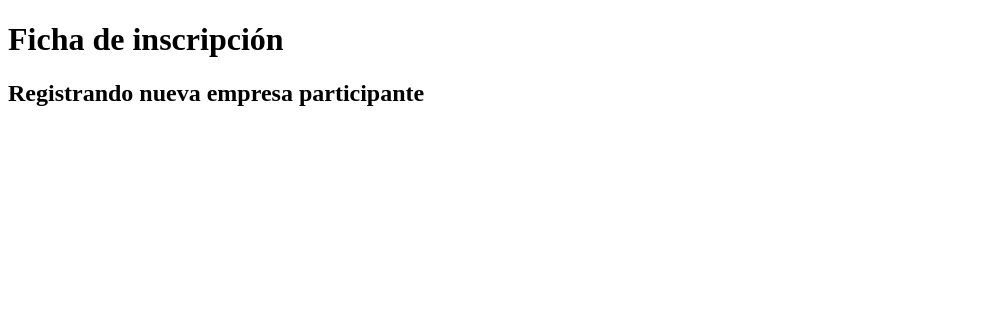
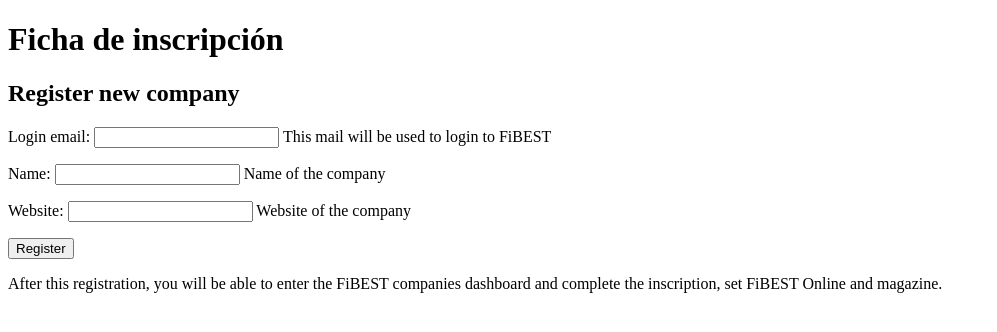
Before and after one commit to LBGValladolid/fibest, a Django app: page /inscription/ in a window 1280 px wide. Shown: the top 332 px of the page, without its empty margins (0-997 px from the left). Run offline with Django 3.2, Linux system fonts and the light colour scheme.

Commit message:
Company registration

```diff
--- a/docker-compose.yml
+++ b/docker-compose.yml
@@ -3,7 +3,7 @@ version: "3.6"
 services:
 
  postgres:
-  image: postgres:11.4
+  image: postgres:11.5
   restart: always
   environment:
    POSTGRES_USER: postgres
--- a/fibest/models/company.py
+++ b/fibest/models/company.py
@@ -1,27 +1,26 @@
 from django.db import models
 
 class Company(models.Model):
-    login = models.EmailField()
+    login = models.EmailField("Login email", help_text="This mail will be used to login to FiBEST")
     login_code = models.CharField(max_length=15)
 
-    name = models.CharField(max_length=200)
-    logo = models.ImageField()
-    link = models.URLField()
+    name = models.CharField("Name", max_length=200, help_text="Name of the company")
+    link = models.URLField("Website", help_text="Website of the company")
 
-    # PERFILES, tener checkboxes (MANY to MANY)
+class Magazine(models.Model):
+    company = models.ForeignKey(Company, models.CASCADE)
+    publi_magazine = models.ImageField("Image for magazine", help_text="Ideal size TBD")
+    name_magazine = models.CharField("Name of the company (magazine)", max_length=200)
+    activity_magazine = models.CharField("Activity of the company (magazine)", max_length=500)
+    search_magazine = models.CharField("What is your company looking for? (magazine)", max_length=2500)
+    year_magazine = models.IntegerField("Year of foundation (magazine)")
+    workers_magazine = models.IntegerField("Number of workers (magazine)")
+    location_magazine = models.CharField("Location (magazine)",max_length=500)
+    internships_magazine = models.CharField("Magazine text for internships", max_length=2500)
+    message_magazine = models.TextField("Magazine message (big text)")
 
-    # Magazine
-    publi_magazine = models.ImageField()
-    name_magazine = models.CharField(max_length=200)
-    activity_magazine = models.CharField(max_length=500)
-    search_magazine = models.CharField(max_length=2500)
-    year_magazine = models.IntegerField()
-    workers_magazine = models.IntegerField()
-    location_magazine = models.CharField(max_length=500)
-    internships_magazine = models.CharField(max_length=2500)
-    message_magazine = models.TextField()
-
-    #Contact
+class Stand(models.Model):
+    company = models.ForeignKey(Company, models.CASCADE)
     email_contact = models.EmailField()
     person_contact = models.CharField(max_length=200)
     phone_contact = models.CharField(max_length=15)
@@ -30,11 +29,12 @@ class Company(models.Model):
     facebook = models.URLField(blank=True)
     instagram = models.URLField(blank=True)
     youtube = models.URLField(blank=True)
-
-    # FiBEST Online
     message_stand = models.TextField()
     video_stand = models.URLField(blank=True)
 
+class Forum(models.Model):
+    company = models.ForeignKey(Company, models.CASCADE)
+    logo = models.ImageField("Logo", help_text="Logo for the website, ideal size is 200x100 pixels")
     # Stand
     stand_name = models.CharField(max_length=200)
 
--- a/fibest/templates/inscription.html
+++ b/fibest/templates/inscription.html
@@ -7,9 +7,20 @@
     <body>
         <h1>Ficha de inscripción</h1>
         {% if company %}
-        <h2>Editando la ficha de {{ company.name }}</h2>
+        <h2>Editing company {{ company.name }}</h2>
+        <form method="POST">
+            {% csrf_token %}
+            {{ form.as_p }}
+            <input type="submit" value="Save">
+        </form>
         {% else %}
-        <h2>Registrando nueva empresa participante</h2>
+        <h2>Register new company</h2>
+        <form method="POST">
+            {% csrf_token %}
+            {{ form.as_p }}
+            <input type="submit" value="Register">
+        </form>
+        <p>After this registration, you will be able to enter the FiBEST companies dashboard and complete the inscription, set FiBEST Online and magazine.</p>
         {% endif %}
     </body>
 </html>
--- a/fibest/views/inscription.py
+++ b/fibest/views/inscription.py
@@ -1,10 +1,28 @@
-from django.shortcuts import render
+from django.shortcuts import render, redirect
+from django.forms import ModelForm
 
 from fibest.models.company import Company
 
+class CompanyForm(ModelForm):
+    class Meta:
+        model = Company
+        fields = ("login", "name", "link")
+
 def index(request):
-    try:
-        company = Company.objects.get(id=request.session["id"])
-        return render(request, "inscription.html", {"company": company})
-    except:
-        return render(request, "inscription.html")
+    if request.method == "GET":
+        try:
+            company = Company.objects.get(id=request.session["id"])
+            form = CompanyForm(instance=company)
+            return render(request, "inscription.html", {"form": form})
+        except:
+            form = CompanyForm()
+            return render(request, "inscription.html", {"form": form})
+    elif request.method == "POST":
+        form = CompanyForm(request.POST)
+        if form.is_valid():
+            company = form.save(commit=False)
+            company.login_code = "AAA"
+            company.save()
+            return redirect("/login/")
+        else:
+            return redirect("/inscription/")
```
Also changed, not shown: README.md, 2 other files.
